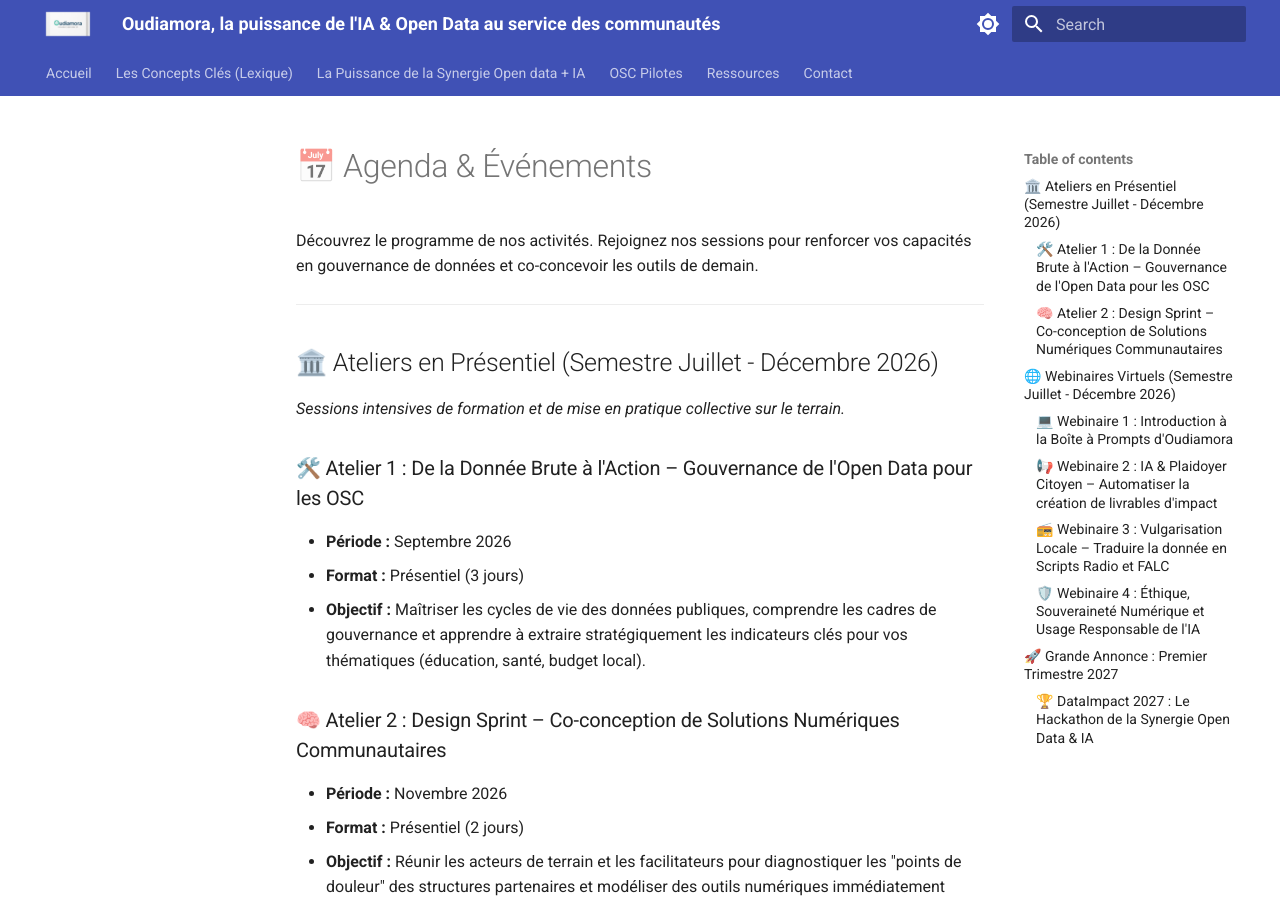
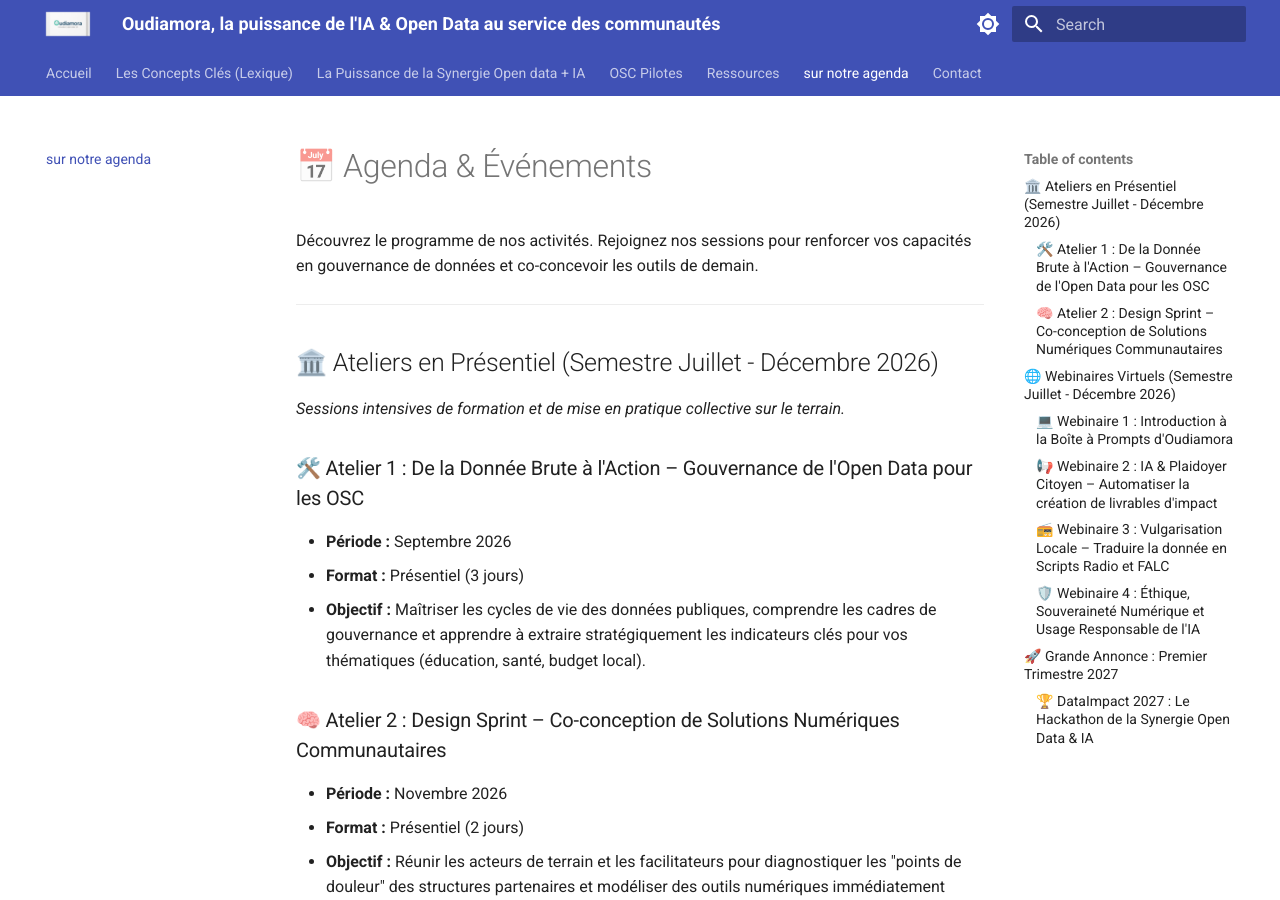
Before and after one commit to Link4Dev/oudiamora, an MkDocs documentation site: the page built from docs/evenements.md, in a window 1280 px wide and 900 px high. Built offline with MkDocs 1.6.1 and Material for MkDocs 9.7.7, drawn with Linux system fonts in a browser that asks for light colours.

Commit message:
Add 'sur notre agenda' section to mkdocs.yml

```diff
--- a/mkdocs.yml
+++ b/mkdocs.yml
@@ -31,4 +31,5 @@ nav:
       - Ressources Open Data: ressources-open-data.md
       - IA Génératives: ia-generatives.md
       - Cas d'usage: cas-usages.md
+  - sur notre agenda: evenements.md
   - Contact: contact.md
```
